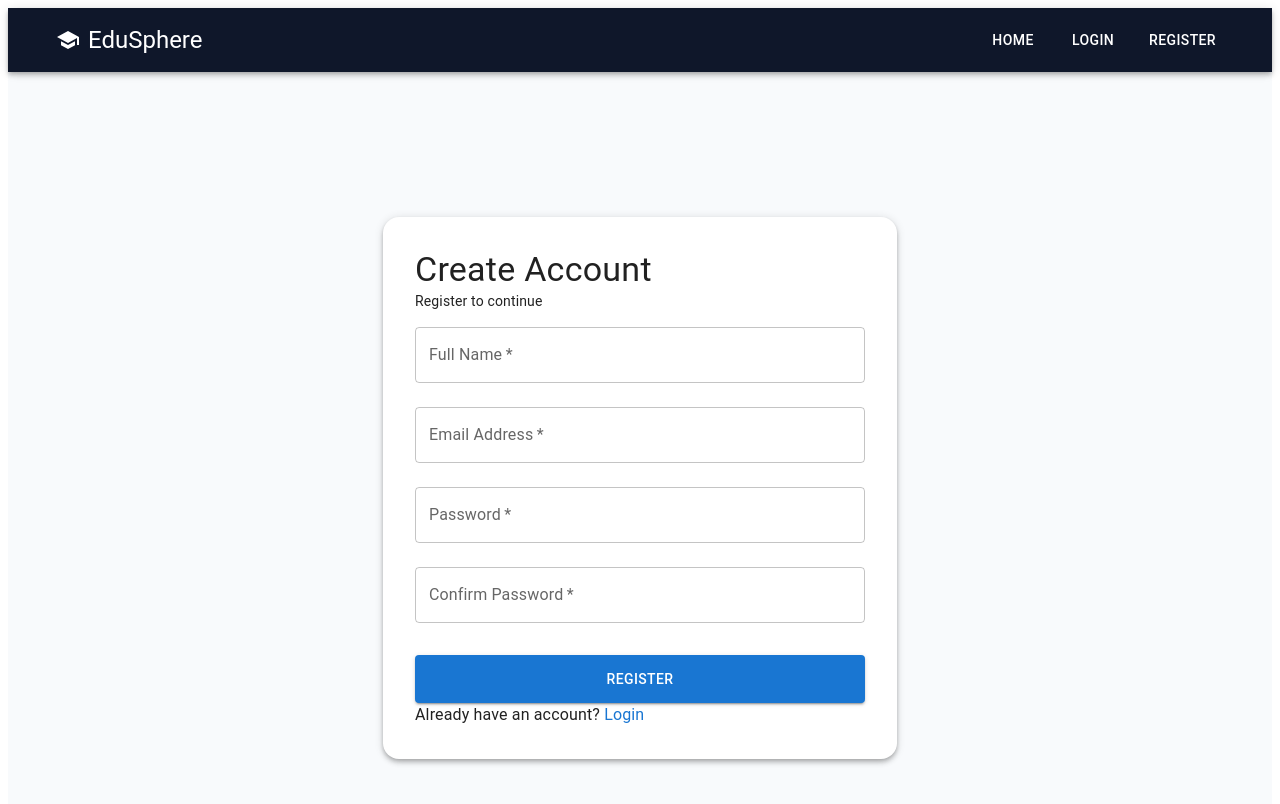
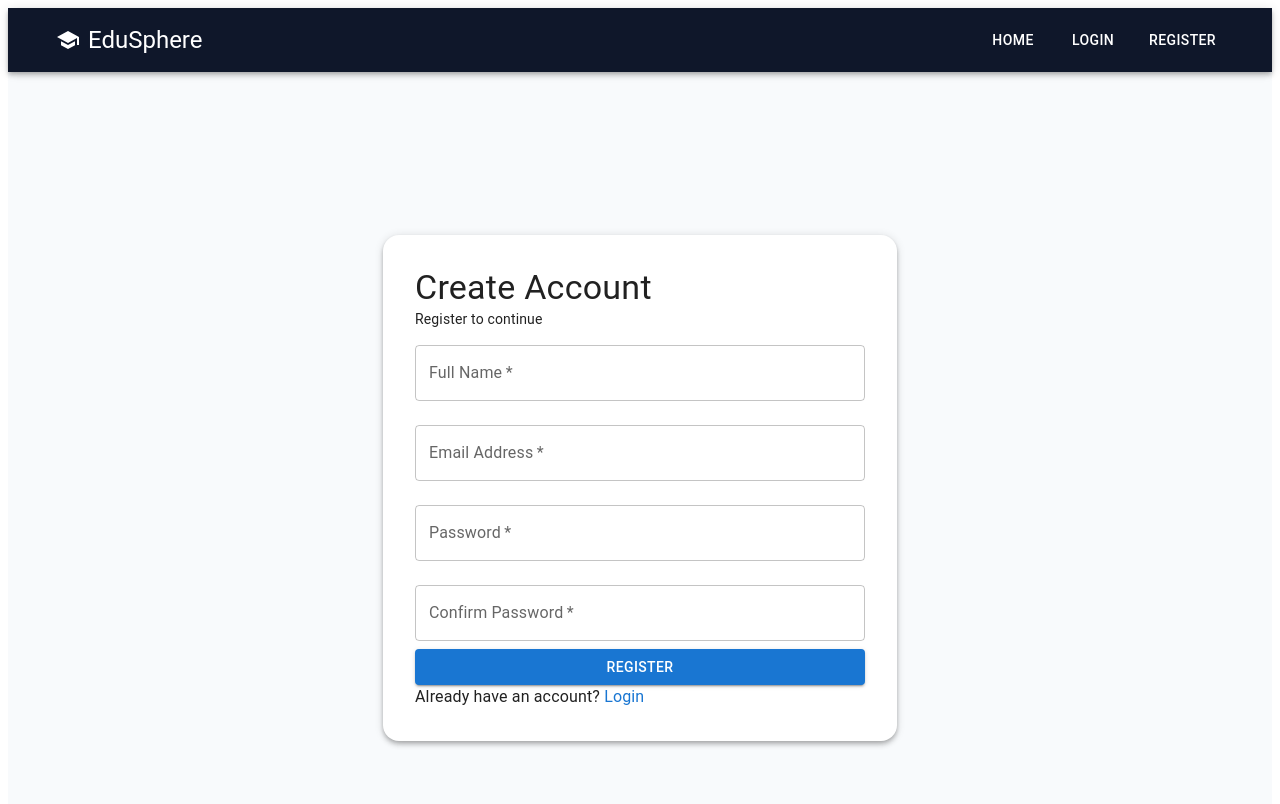
Before and after one commit to sonalimaria55/LMS-portal, a React app in the folder frontend/: page /register in a window 1280 px wide. Shown: the top 804 px of the page. Built offline with nearby package versions, Linux system fonts and the light colour scheme; the HTML template or start-up script is replaced by a standard one.

Commit message:
registeration

```diff
--- a/frontend/src/pages/common/Register.jsx
+++ b/frontend/src/pages/common/Register.jsx
@@ -10,10 +10,12 @@ import {
   Link,
 } from "@mui/material";
 
-import { Link as RouteLink } from "react-router-dom";
+import { Link as RouteLink ,useNavigate} from "react-router-dom";
+import API from "../../api/API";
 
 import Visibility from "@mui/icons-material/Visibility";
 import VisibilityOff from "@mui/icons-material/VisibilityOff";
+import CircularProgress from "@mui/material/CircularProgress";
 
 export default function Register() {
   const [showPassword, setShowPassword] = useState(false);
@@ -25,6 +27,9 @@ export default function Register() {
     confirmPassword: "",
   });
 
+
+  const [loading, setLoading] = useState(false);
+  const navigate = useNavigate();
   const handleChange = (e) => {
     setFormData((prev) => ({
       ...prev,
@@ -32,7 +37,7 @@ export default function Register() {
     }));
   };
 
-  const handleSubmit = (e) => {
+  const handleSubmit = async (e) => {
     e.preventDefault();
 
     if (formData.password !== formData.confirmPassword) {
@@ -40,7 +45,36 @@ export default function Register() {
       return;
     }
 
-    console.log(formData);
+    try {
+      setLoading(true);
+
+      const response = await API.post("/auth/register", {
+        name: formData.name,
+        email: formData.email,
+        password: formData.password,
+        confirmPassword: formData.confirmPassword,
+      });
+
+      alert(response.data.message);
+
+      setFormData({
+        name: "",
+        email: "",
+        password: "",
+        confirmPassword: "",
+      });
+
+       navigate("/login");
+    } catch (error) {
+      console.error(error);
+
+      alert(
+        error.response?.data?.message ||
+        "Registration failed"
+      );
+    } finally {
+      setLoading(false);
+    }
   };
 
   return (
@@ -140,14 +174,14 @@ export default function Register() {
             fullWidth
             type="submit"
             variant="contained"
-            sx={{
-              mt: 3,
-              py: 1.5,
-            }}
+            disabled={loading}
           >
-            Register
+            {loading ? (
+              <CircularProgress size={24} color="inherit" />
+            ) : (
+              "Register"
+            )}
           </Button>
-
           <Typography textAlign="center" mt={3}>
             Already have an account?{" "}
             <Link
```
